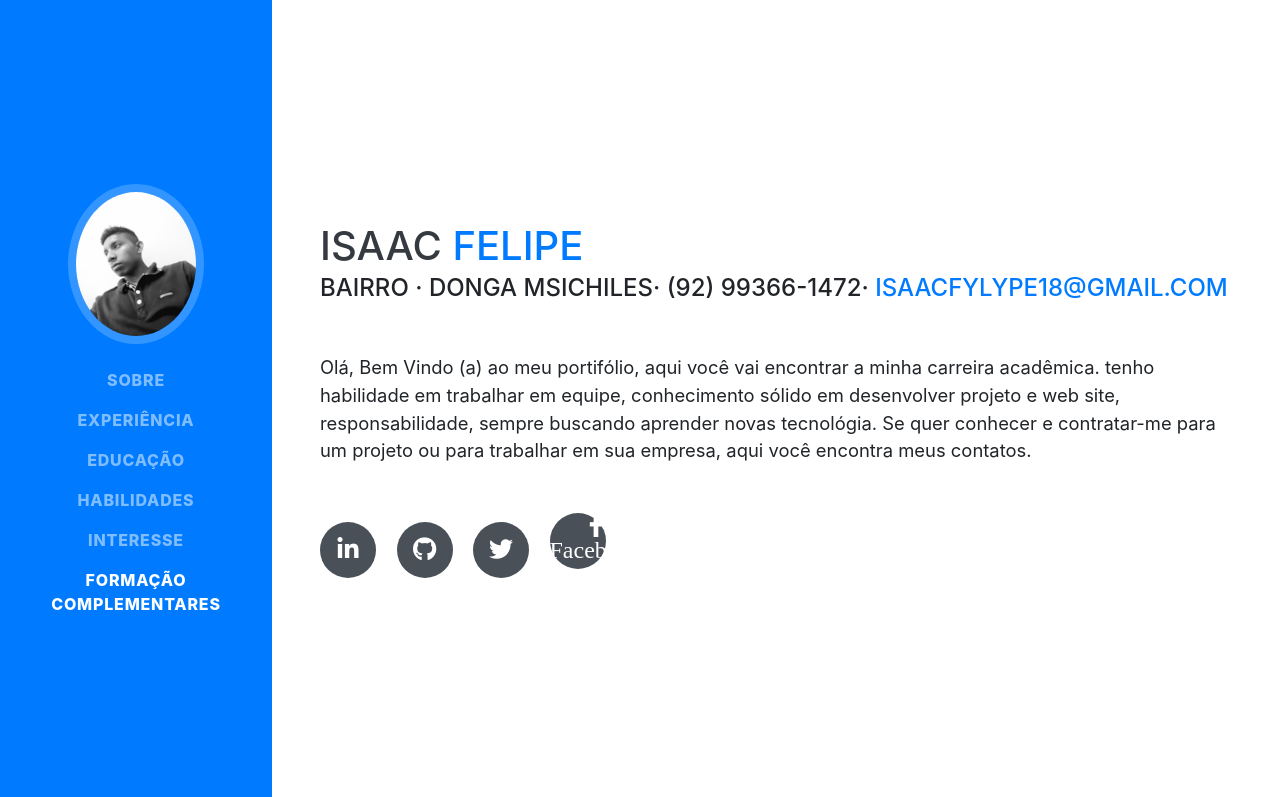
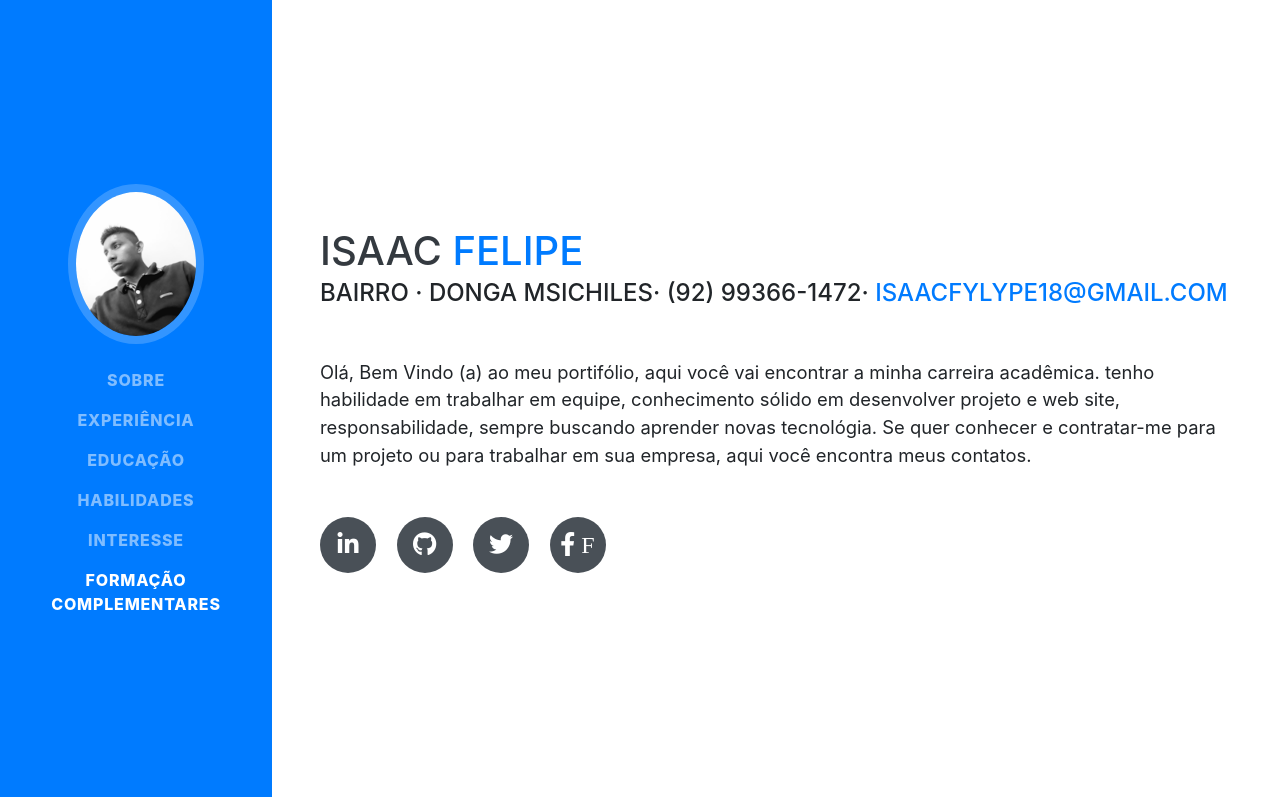
Before and after one commit to isaacfelipe1/projeto-site, a website with bundled scripts: page index.html in a window 1280 px wide. Shown: the top 797 px of the page. Built offline with nearby package versions, Linux system fonts and the light colour scheme; files whose address does not match are found by name; a web font is replaced by a local one.

Commit message:
Update index.html

```diff
--- a/index.html
+++ b/index.html
@@ -82,7 +82,7 @@
             <i class="fab fa-twitter"></i>
           </a>
           <a href="#https://m.facebook.com/Isaacfelype">
-            <i class="fab fa-facebook-f"> Facebook</i>
+            <i class="fab fa-facebook-f"> F</i>
           </a>
         </div>
       </div>
```
